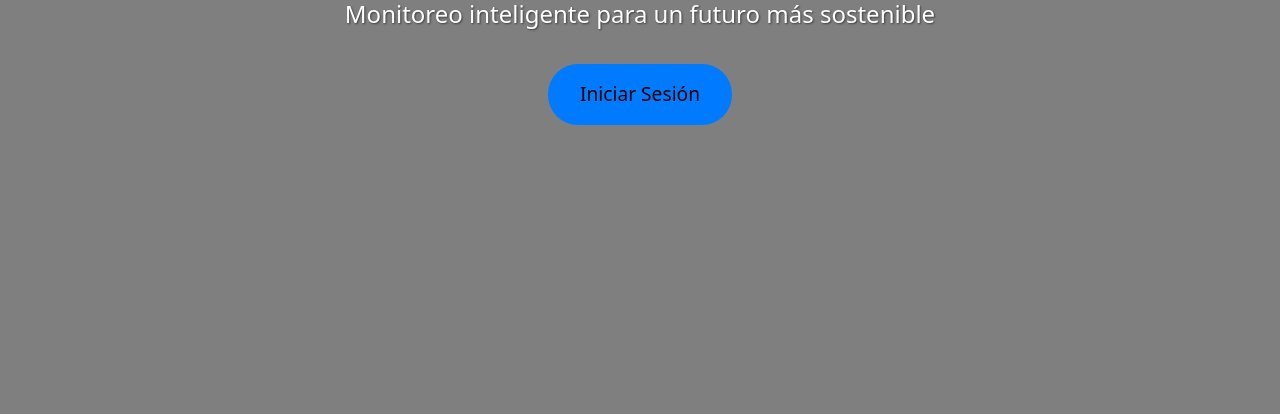
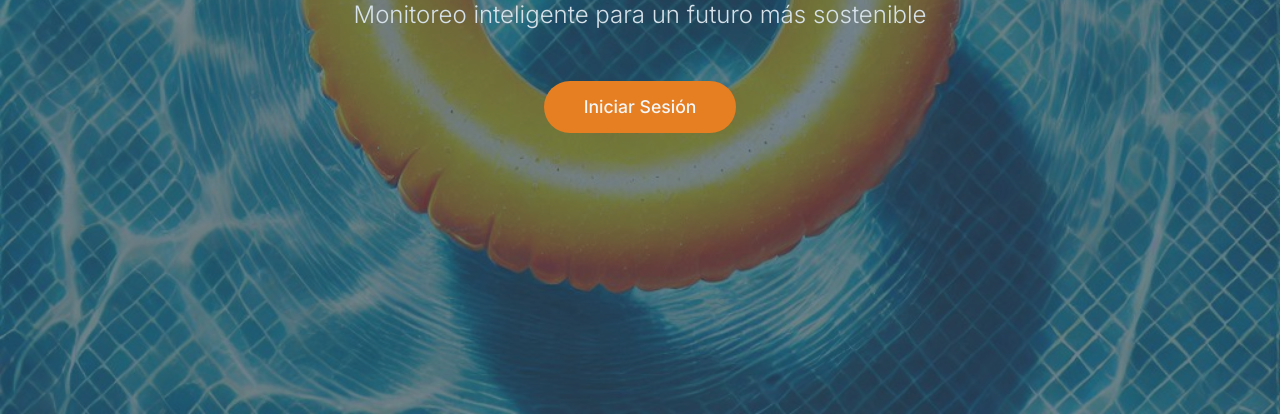
Before and after one commit to qserrano/AquaCheck, a website: page index.html in a window 1280 px wide. Shown: the part 386-800 px from the top of the page. Drawn offline with nearby package versions, Linux system fonts and the light colour scheme.

Commit message:
fix: assets folder, links in html files

```diff
--- a/assets/css/style-index.css
+++ b/assets/css/style-index.css
@@ -1,56 +1,87 @@
+@import url('https://fonts.googleapis.com/css2?family=Space+Grotesk:wght@400;500;600;700&family=Inter:wght@300;400;500;600&display=swap');
+@import 'variables.css';
+
 body {
     margin: 0;
     padding: 0;
-    height: 100vh;
-    background-image: url('/assets/images/aquacheck-background.png');
+    min-height: 100vh;
+    font-family: var(--fuente-texto);
+    background-image: url('../images/background-inicio.jpeg');
     background-size: cover;
     background-position: center;
     background-repeat: no-repeat;
-    display: flex;
-    align-items: center;
-    justify-content: center;
+    position: relative;
 }
 
 .overlay {
     position: absolute;
     top: 0;
     left: 0;
-    right: 0;
-    bottom: 0;
-    background: rgba(0, 0, 0, 0.5);
+    width: 100%;
+    height: 100%;
+    background-color: rgba(43, 66, 87, 0.65); /* color-primario con opacidad */
+    z-index: 1;
 }
 
 .content {
     position: relative;
-    z-index: 1;
+    z-index: 2;
+    display: flex;
+    flex-direction: column;
+    align-items: center;
+    justify-content: center;
+    min-height: 100vh;
+    padding: 2rem;
     text-align: center;
-    color: white;
-    padding: 2rem;
+    color: var(--color-neutro);
 }
 
 .title {
-    font-size: 4rem;
-    font-weight: bold;
+    font-family: var(--fuente-titulos);
+    font-size: 4.5rem;
+    font-weight: 700;
     margin-bottom: 1rem;
-    text-shadow: 2px 2px 4px rgba(0, 0, 0, 0.5);
+    color: var(--color-neutro);
+    text-shadow: 2px 2px 4px rgba(0, 0, 0, 0.3);
 }
 
 .slogan {
     font-size: 1.5rem;
-    margin-bottom: 2rem;
-    text-shadow: 1px 1px 2px rgba(0, 0, 0, 0.5);
+    font-weight: 300;
+    margin-bottom: 3rem;
+    color: var(--color-terciario);
 }
 
 .btn-login {
-    padding: 1rem 2rem;
-    font-size: 1.2rem;
-    background-color: #007bff;
+    padding: 0.8rem 2.5rem;
+    font-size: 1.1rem;
+    font-weight: 500;
+    border-radius: 50px;
+    background-color: var(--color-acento);
+    color: var(--color-neutro);
     border: none;
-    border-radius: 30px;
     transition: all 0.3s ease;
+    text-decoration: none;
 }
 
 .btn-login:hover {
-    background-color: #0056b3;
-    transform: scale(1.05);
+    background-color: #d35400;
+    transform: translateY(-2px);
+    box-shadow: 0 4px 15px rgba(230, 126, 34, 0.3);
+    color: var(--color-neutro);
 }
+
+@media (max-width: 768px) {
+    .title {
+        font-size: 3rem;
+    }
+
+    .slogan {
+        font-size: 1.2rem;
+    }
+
+    .btn-login {
+        padding: 0.7rem 2rem;
+        font-size: 1rem;
+    }
+}
--- /dev/null
+++ b/assets/css/variables.css
@@ -0,0 +1,9 @@
+:root {
+    --color-primario: #2B4257;
+    --color-secundario: #8CA3B7;
+    --color-terciario: #D6E1E9;
+    --color-neutro: #F5F7F9;
+    --color-acento: #E67E22;
+    --fuente-titulos: 'Space Grotesk', sans-serif;
+    --fuente-texto: 'Inter', sans-serif;
+}
```
Also changed, not shown: assets/css/styles.css (renamed from src/assets/css/styles.css, +1 -9 lines), login.html (+1 -1 lines), newuser.html (+1 -1 lines), success.html (+1 -1 lines), assets/images/aquacheck-background1.png (renamed from src/assets/images/aquacheck-background1.png), assets/images/background-inicio.jpeg (renamed from src/assets/images/background-inicio.jpeg).
